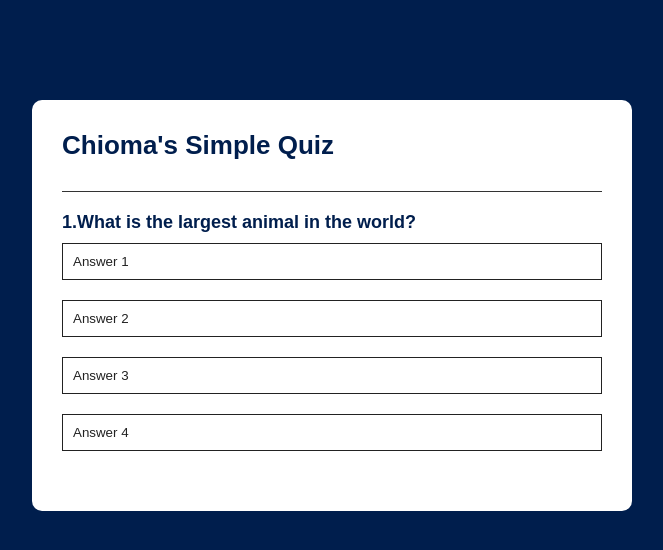
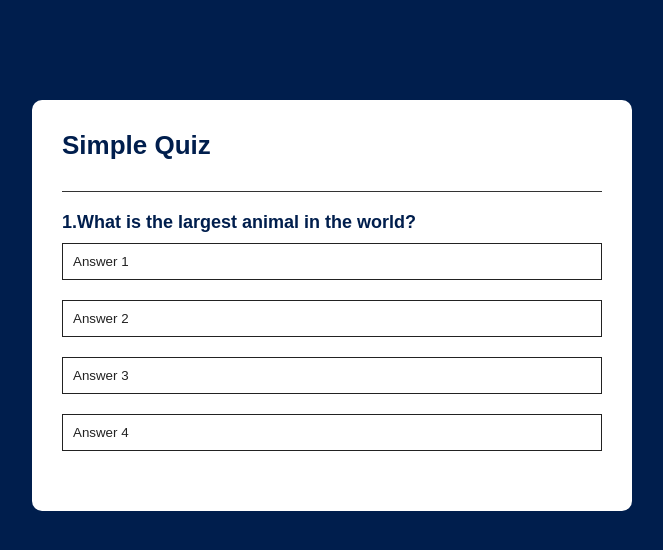
Before and after one commit to PandaBear-1/Quiz-App, a plain HTML site: page index.html in a window 1280 px wide. Shown: the whole page, without its empty margins (308-971 px from the left). Drawn offline with Linux system fonts and the light colour scheme.

Commit message:
first Commit

```diff
--- a/index.html
+++ b/index.html
@@ -3,12 +3,12 @@
 <head>
     <meta charset="UTF-8">
     <meta name="viewport" content="width=device-width, initial-scale=1.0">
-    <title>Chioma's Quiz App</title>
+    <title> Quiz App</title>
     <link rel="stylesheet" href="styles.css">
 </head>
 <body>
     <div class="app">
-        <h1> Chioma's Simple Quiz</h1>
+        <h1> Simple Quiz</h1>
         <div class="quiz">
             <h2 id="question">Question goes here</h2>
             <div id="answer_buttons">
```
